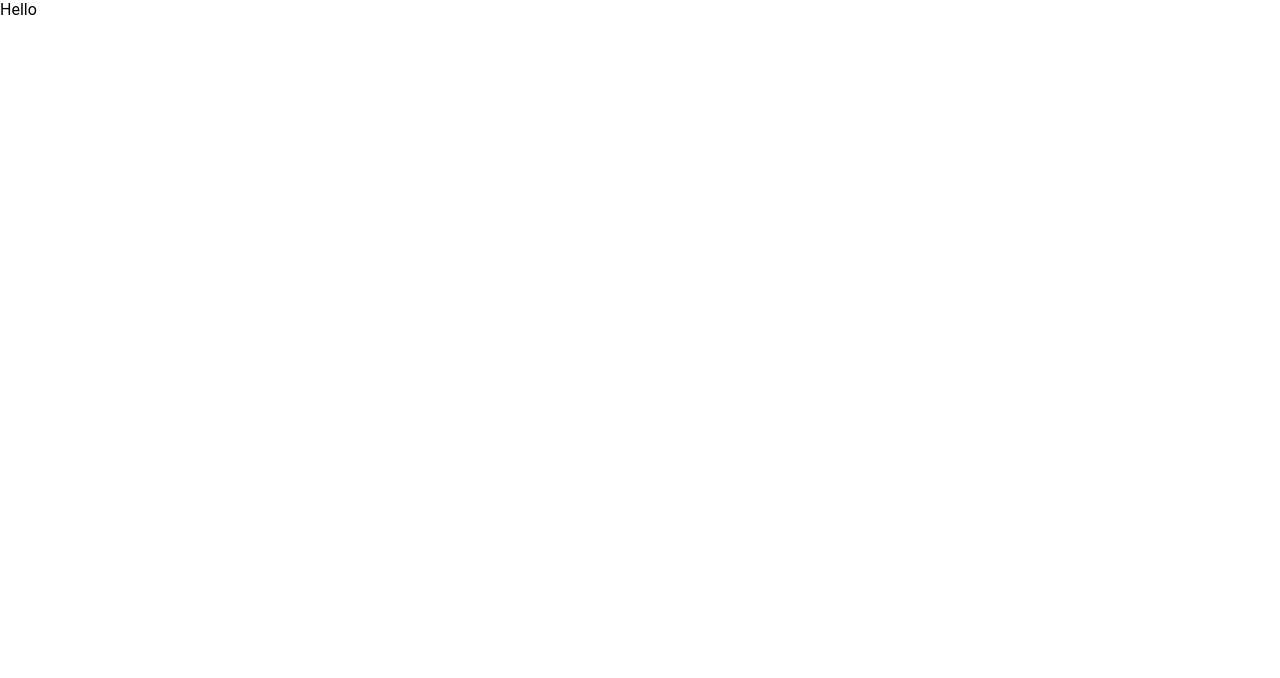
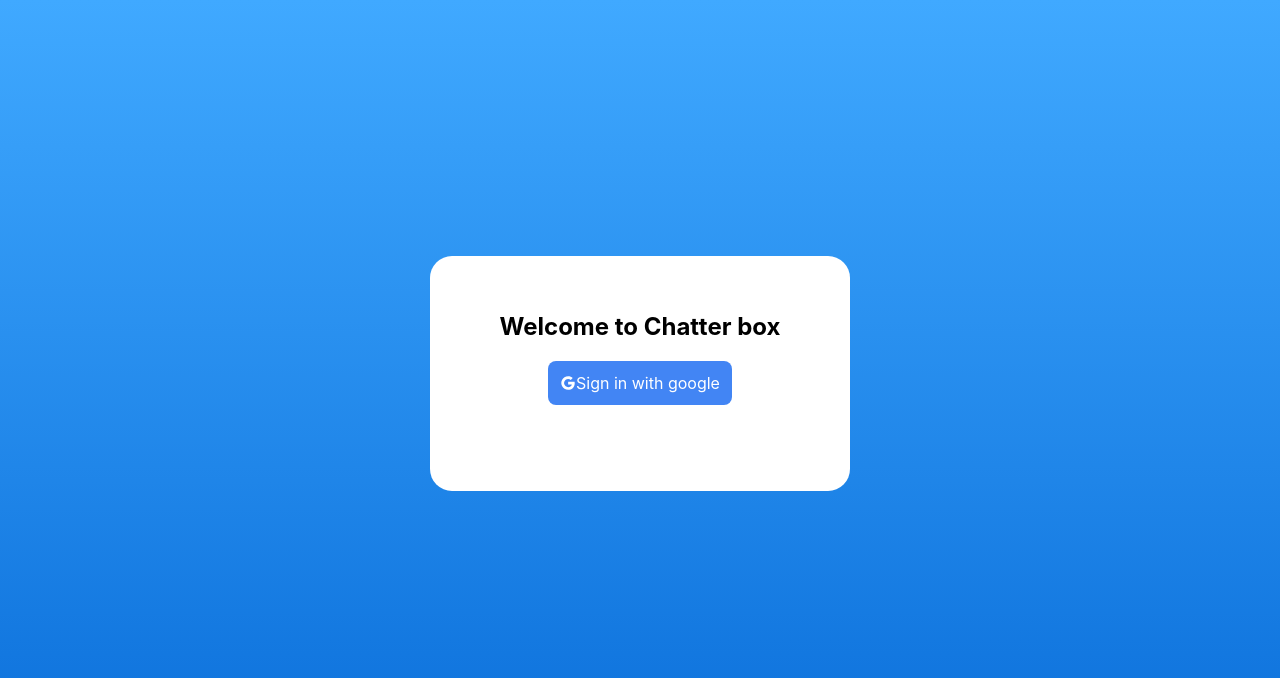
Before and after one commit to Mandeep08punia/chat-app-, a React (Create React App) app: page / in a window 1280 px wide. Shown: the top 678 px of the page. Built offline with nearby package versions, Linux system fonts and the light colour scheme.

Commit message:
Login component

```diff
--- a/package.json
+++ b/package.json
@@ -3,11 +3,16 @@
   "version": "0.1.0",
   "private": true,
   "dependencies": {
+    "@ant-design/icons": "^4.6.2",
     "@testing-library/jest-dom": "^5.11.4",
     "@testing-library/react": "^11.1.0",
     "@testing-library/user-event": "^12.1.10",
+    "axios": "^0.21.1",
+    "firebase": "^8.6.8",
     "react": "^17.0.2",
+    "react-chat-engine": "^1.10.4",
     "react-dom": "^17.0.2",
+    "react-router-dom": "^5.2.0",
     "react-scripts": "4.0.3",
     "web-vitals": "^1.0.1"
   },
--- a/src/components/App.js
+++ b/src/components/App.js
@@ -1,21 +1,20 @@
 import React from "react"
-
 import { BrowserRouter as Router, Switch, Route } from "react-router-dom"
 
 // import { AuthProvider } from "../contexts/AuthContext"
 
 // import Chats from "./Chats"
-// import Login from "./Login"
+ import Login from "./Login"
 
 function App() {
   return (
-    <div style={{ fontFamily: 'Roboto' }}>
-    Hello
+    <div style={{ fontFamily: 'Avenir' }}>
+    <h1>Hello</h1>
       <Router>
         {/* <AuthProvider> */}
           <Switch>
-            {/* <Route path="/chats" component={Chats} />
-            <Route path="/" component={Login} /> */}
+            {/* <Route path="/chats" component={Chats} />*/}
+            <Route path="/" component={Login} />
           </Switch>
         {/* </AuthProvider> */}
       </Router>
--- /dev/null
+++ b/src/components/Login.js
@@ -0,0 +1,20 @@
+import React from 'react'
+import {GoogleOutlined, FacebookOutlined} from '@ant-design/icons';
+
+function Login() {
+    return (
+        <div id="login-page">
+            <div id="login-card">
+                <h2>Welcome to Chatter box</h2>
+                <div className="login-button google">
+                    <GoogleOutlined/>
+                    Sign in with google
+                </div>
+                <br/>
+                <br/>
+            </div>
+        </div>
+    )
+}
+
+export default Login
--- a/src/index.css
+++ b/src/index.css
@@ -1,13 +1,97 @@
-body {
-  margin: 0;
-  font-family: -apple-system,'Roboto', BlinkMacSystemFont, 'Segoe UI', 'Roboto', 'Oxygen',
-    'Ubuntu', 'Cantarell', 'Fira Sans', 'Droid Sans', 'Helvetica Neue',
-    sans-serif;
-  -webkit-font-smoothing: antialiased;
-  -moz-osx-font-smoothing: grayscale;
+* {
+  font-family: Avenir, -apple-system, BlinkMacSystemFont, Segoe UI, Roboto,
+    Helvetica Neue, Arial, Noto Sans, sans-serif, Apple Color Emoji,
+    Segoe UI Emoji, Segoe UI Symbol, Noto Color Emoji;
 }
 
-code {
-  font-family: source-code-pro, Menlo, Monaco, Consolas, 'Courier New',
-    monospace;
+.chats-page {
+  position: absolute;
+  top: 0px;
+  left: 0px;
+  width: 100vw;
+  height: 100vh;
 }
+
+.nav-bar {
+  width: 100%;
+  height: 66px;
+  background-color: #002766;
+}
+
+.logo-tab {
+  position: absolute;
+  left: 22px;
+  top: 12px;
+  font-size: 32px;
+  font-weight: 700;
+  color: white;
+}
+
+.logout-tab {
+  position: absolute;
+  top: 22px;
+  right: 22px;
+  color: white;
+  cursor: pointer;
+}
+
+::-webkit-scrollbar {
+  width: 0;
+  background: transparent;
+}
+
+
+
+#login-page {
+  background-image: linear-gradient(#40a9ff, #096dd9);
+  position: absolute;
+  top: 0px;
+  bottom: 0px;
+  left: 0px;
+  right: 0px;
+}
+
+#login-card {
+  position: relative;
+  top: calc(50vh - 144px);
+  left: calc(50vw - 210px);
+  padding-top: 36px;
+  padding-bottom: 66px;
+  width: 420px;
+  text-align: center;
+  background-color: white;
+  border-radius: 22px;
+}
+
+.login-button {
+  cursor: pointer;
+  color: white;
+  padding: 12px;
+  border-radius: 8px;
+  display: inline-block;
+}
+
+.facebook {
+  background-color: #3b5998;
+}
+
+.google {
+  background-color: #4285f4;
+  color: white;
+}
+
+#loading-container {
+  position: absolute;
+  top: 0px;
+  bottom: 0px;
+  left: 0px;
+  right: 0px;
+  background-color: rgb(255, 255, 255, 0.22);
+}
+
+#loading-icon {
+  font-size: 66px;
+  position: relative;
+  left: calc(50vw - 33px);
+  top: calc(50vh - 22px);
+}
```
Also changed, not shown: 1 other file (tests, documents, lock files or other folders).
